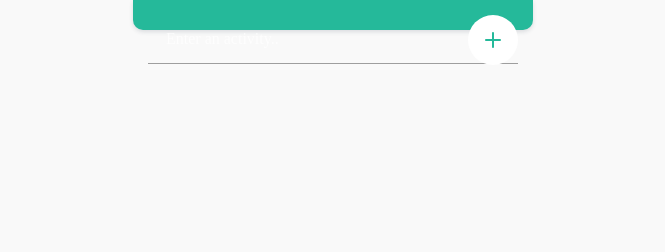
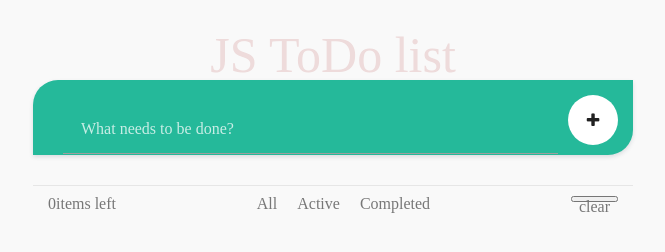
Before and after one commit to Sergii5854/js_s7_homework_5, a website: page index.html in a window 1280 px wide. Shown: the whole page, without its empty margins (307-972 px from the left). Drawn offline with Linux system fonts and the light colour scheme; files that its build step writes are made by us from their sources.

Commit message:
add footer to content; chenge svg to fa fa-icons; local storadge;

```diff
--- a/index.html
+++ b/index.html
@@ -11,20 +11,36 @@
 </head>
 <body>
 <div class="section-to-do">
+  <h1 class="title">JS ToDo list</h1>
   <header>
-    <input type="text" placeholder="Enter an activity.." id="item">
+    <input type="text" placeholder="What needs to be done?" id="item">
     <button id="add">
-      <svg version="1.1" xmlns="http://www.w3.org/2000/svg" xmlns:xlink="http://www.w3.org/1999/xlink" x="0px" y="0px"viewBox="0 0 16 16" style="enable-background:new 0 0 16 16;" xml:space="preserve"><g><path class="fill" d="M16,8c0,0.5-0.5,1-1,1H9v6c0,0.5-0.5,1-1,1s-1-0.5-1-1V9H1C0.5,9,0,8.5,0,8s0.5-1,1-1h6V1c0-0.5,0.5-1,1-1s1,0.5,1,1v6h6C15.5,7,16,7.5,16,8z"/></g></svg>
+      <i class="fa fa-plus" aria-hidden="true"></i>
     </button>
   </header>
 
   <div class="container">
-    <!-- Uncompleted tasks -->
+    <ul class="todo" id="all"></ul>
     <ul class="todo" id="todo"></ul>
+    <ul class="todo" id="completed"></ul>
 
-    <!-- Completed tasks -->
-    <ul class="todo" id="completed"></ul>
+
   </div>
+  <footer class="footer" >
+    <span class="todo-count"><strong>0 </strong> items left</span>
+    <ul class="filters">
+      <li>
+        <a href="#/all" class="">All</a>
+      </li>
+      <li>
+        <a href="#/todo" class="selected">Active</a>
+      </li>
+      <li>
+        <a href="#/completed" class="">Completed</a>
+      </li>
+    </ul>
+    <button class="clear-completed" >clear</button>
+  </footer>
 
 </div>
 <script src="./build/js/vendors.min.js"></script>
--- a/src/css/partials/_section-to-do.scss
+++ b/src/css/partials/_section-to-do.scss
@@ -1,21 +1,27 @@
 .section-to-do {
   display: block;
-  margin: 0 auto;
+  margin: 30px auto;
   width: 100%;
-  max-width: 400px;
-
+  max-width: 600px;
+  box-sizing: border-box;
+  .title{
+    font-size: 50px;
+    font-weight: 100;
+    text-align: center;
+    color: rgba(175, 47, 47, 0.15);
+  }
   header {
     width: 100%;
-    max-width: 400px;
+    max-width: 600px;
     position: relative;
-    padding: 15px;
+    padding: 25px 75px 50px 30px;
     top: 0;
     left: 0;
     z-index: 5;
     background: #25b99a;
     box-shadow: 0px 2px 4px rgba(44, 62, 80, 0.15);
-    border-bottom-right-radius: 10px;
-    border-bottom-left-radius: 10px;
+    border-bottom-right-radius: 25px;
+    border-top-left-radius: 25px;
     input {
       width: 100%;
       height: 50px;
@@ -51,29 +57,18 @@
       box-shadow: none;
       outline: none;
       cursor: pointer;
-      svg {
-        width: 16px;
-        height: 16px;
 
-        position: absolute;
-        top: 50%;
-        left: 50%;
 
-        margin: -8px 0 0 -8px;
-      }
-      svg .fill {
-        fill: #25b99a;
-      }
     }
   }
 
   .container {
     width: 100%;
-    float: left;
+
     padding: 15px;
     .todo {
       width: 100%;
-      float: left;
+
     }
     .todo#todo:after,
     .todo#completed:after {
@@ -131,16 +126,41 @@
         position: absolute;
         top: 10px;
         left: 0;
-        svg {
-          width: 22px;
-          height: 22px;
-          position: absolute;
-          top: 50%;
-          left: 50%;
-          margin: -11px 0 0 -11px;
-        }
+
       }
 
     }
   }
+  .footer{
+    color: #777;
+    padding: 10px 15px;
+    height: 20px;
+    text-align: center;
+    border-top: 1px solid #e6e6e6;
+    display: flex;
+    justify-content: space-between;
+
+  .todo-count {
+    display:flex;
+    justify-content: flex-start;
+    text-align: left;
+  }
+    .filters{
+      display: flex;
+      justify-content: space-between;
+      li{
+       padding: 0 10px;
+      }
+    }
+  }
+  .footer:before {
+    content: '';
+    position: absolute;
+    right: 0;
+    bottom: 0;
+    left: 0;
+    height: 50px;
+    overflow: hidden;
+    box-shadow: 0 1px 1px rgba(0, 0, 0, 0.2), 0 8px 0 -3px #f6f6f6, 0 9px 1px -3px rgba(0, 0, 0, 0.2), 0 16px 0 -6px #f6f6f6, 0 17px 2px -6px rgba(0, 0, 0, 0.2);
+  }
 }
--- a/src/js/custom/custom.js
+++ b/src/js/custom/custom.js
@@ -1,3 +1,12 @@
 console.info("home work 5 v1.1");
 //https://codepen.io/xmark/pen/ogGXmP
 //https://www.youtube.com/watch?v=2wCpkOk2uCg
+
+var data = (localStorage.getItem('todoList')) ? JSON.parse(localStorage.getItem('todoList')):{
+      todo: [],
+      all: [],
+      completed: []
+    };
+
+var removeSVG = '<i class="fa fa-check" aria-hidden="true"></i>'
+var completeSVG = '<i class="fa fa-trash" aria-hidden="true"></i>'
```
Also changed, not shown: build/css/style.css, build/css/style.min.css, build/js/custom.min.js, 2 other files.
